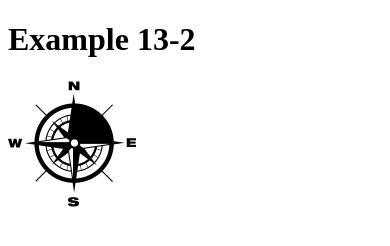
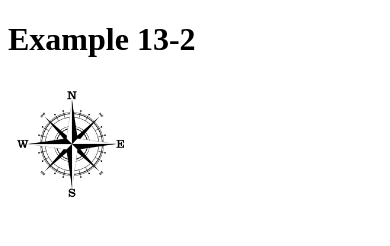
Before and after one commit to ThrashManiak/compass2, a plain HTML site: page index.html in a window 390 px wide. Drawn offline with Linux system fonts and the light colour scheme; some packages are replaced by stand-ins of ours.

Commit message:
Update index.html

```diff
--- a/index.html
+++ b/index.html
@@ -47,7 +47,7 @@
     </head>
     <body onload="onBodyLoad()">
             <h1>Example 13-2</h1>
-            <img src="compass.png" id="compass" align="middle" style="width:128px;height:128px;"/><br />
+            <img src="rose.png" id="compass" align="middle" style="width:128px;height:128px;"/><br />
             <p id="headingInfo"></p>
         </body>
         </html>
```
